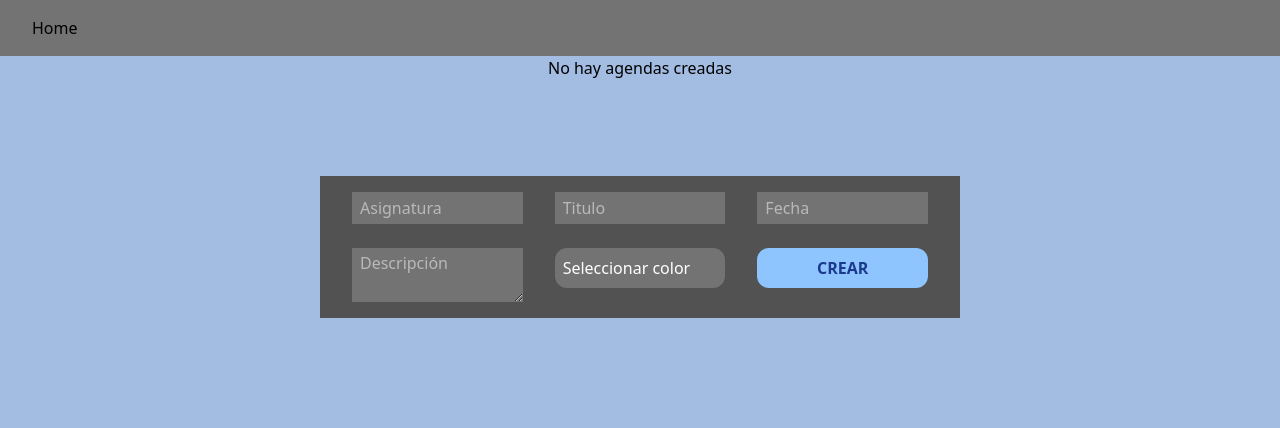
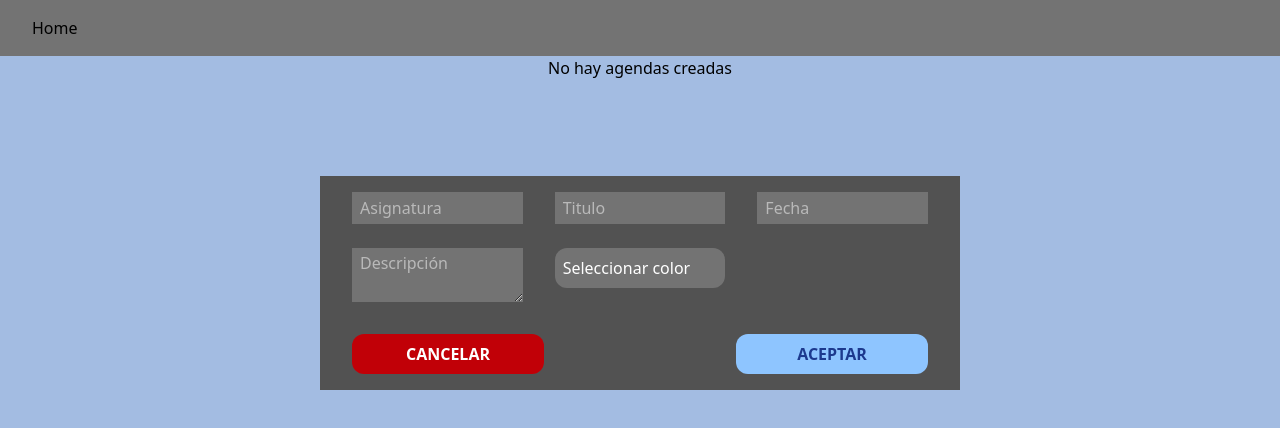
Before and after one commit to Matisalinas23/Agenda_Web, a React (Vite) app: page / in a window 1280 px wide. Shown: the top 428 px of the page. Built offline with nearby package versions, Linux system fonts and the light colour scheme.

Commit message:
añadir_editar_nota_refactored

```diff
--- a/src/components/AñadirEditarNota.tsx
+++ b/src/components/AñadirEditarNota.tsx
@@ -5,9 +5,10 @@ import type { IFormValues } from '../screens/agenda/agenda';
 interface IAñadirEditarNota {
     initialValues: IFormValues
     onSubmit: (formValues: IFormValues) => void
+    closeModal: () => void
 }
 
-export default function AñadirEditarNota({ initialValues, onSubmit }: IAñadirEditarNota) {
+export default function AñadirEditarNota({ initialValues, onSubmit, closeModal }: IAñadirEditarNota) {
     const [formValues, setFormValues] = useState<IFormValues>(initialValues)
 
     const handleOnChange = (e: ChangeEvent<HTMLInputElement | HTMLTextAreaElement>) => {
@@ -20,9 +21,13 @@ export default function AñadirEditarNota({ initialValues, onSubmit }: IAñadirE
     }
 
     return (
-        <form className="w-1/2 py-4 px-8 text-white bg-neutral-600 grid grid-cols-3 gap-x-8 gap-y-6"
-            onSubmit={(e) => { e.preventDefault(); onSubmit(formValues) }}
+        <form className="w-1/2 py-4 px-8 text-white bg-neutral-600"
+            onSubmit={(e) => {
+                e.preventDefault();
+                onSubmit(formValues)
+            }}
         >
+            <div className='mb-8 grid grid-cols-3 gap-x-8 gap-y-6'>
                 <input
                     name="assignature" value={formValues.assignature} onChange={handleOnChange}
                     type="text" placeholder="Asignatura" className="bg-neutral-500 py-1 pl-2"
@@ -40,9 +45,13 @@ export default function AñadirEditarNota({ initialValues, onSubmit }: IAñadirE
                     placeholder='Descripción' className="bg-neutral-500"
                 />
 
-            <SeleccionarColor setFormValues={setFormValues} />
+                <SeleccionarColor setFormValues={setFormValues} color={formValues.color} />
+            </div>
 
-            <button className="cursor-pointer h-fit py-2 rounded-xl text-md text-blue-900 font-bold bg-blue-300">CREAR</button>
+            <div className='w-full flex justify-between'>
+                <button onClick={closeModal} className="cursor-pointer py-2 w-48 bg-red-700 text-white font-semibold rounded-xl duration-200 hover:bg-red-500">CANCELAR</button>
+                <button className="cursor-pointer h-fit py-2 w-48 rounded-xl text-md text-blue-900 font-bold bg-blue-300">ACEPTAR</button>
+            </div>
         </form>
     )
 }
```
Lines whose indentation alone changed are shown as unchanged.
